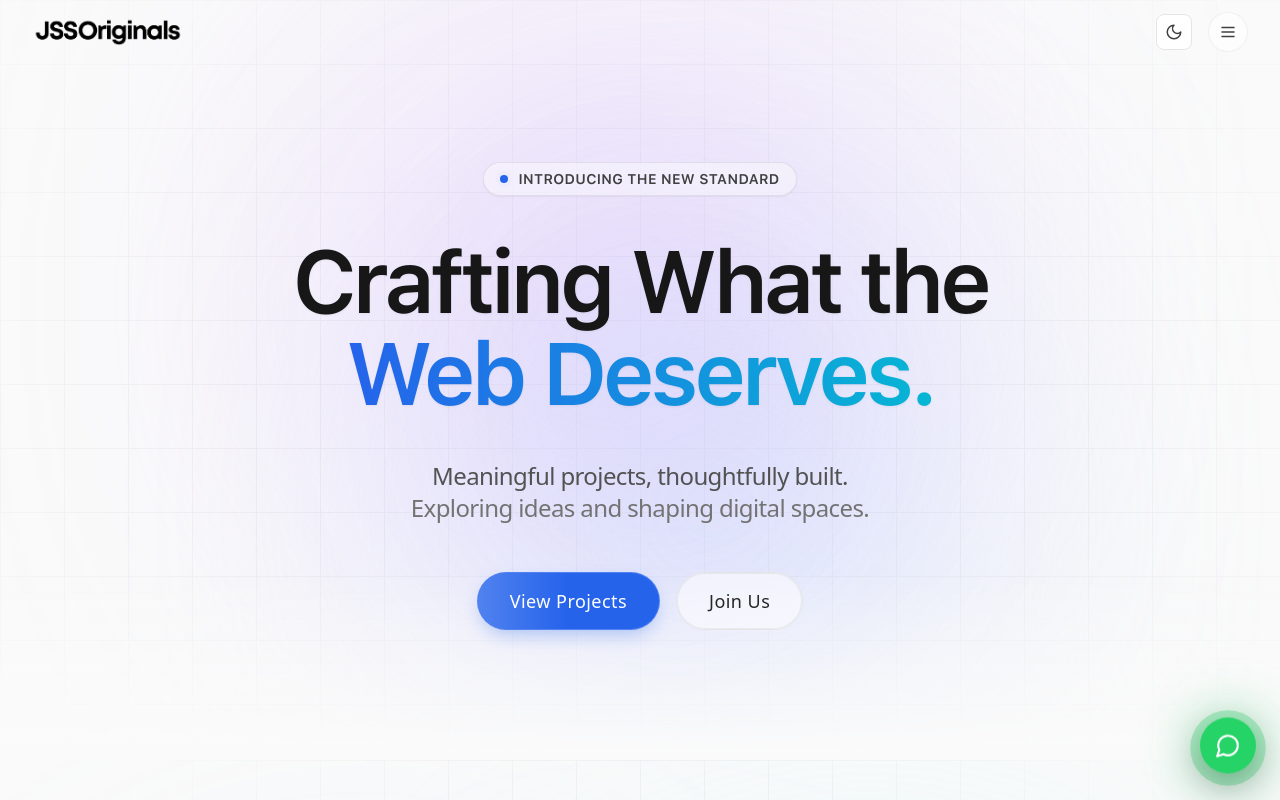
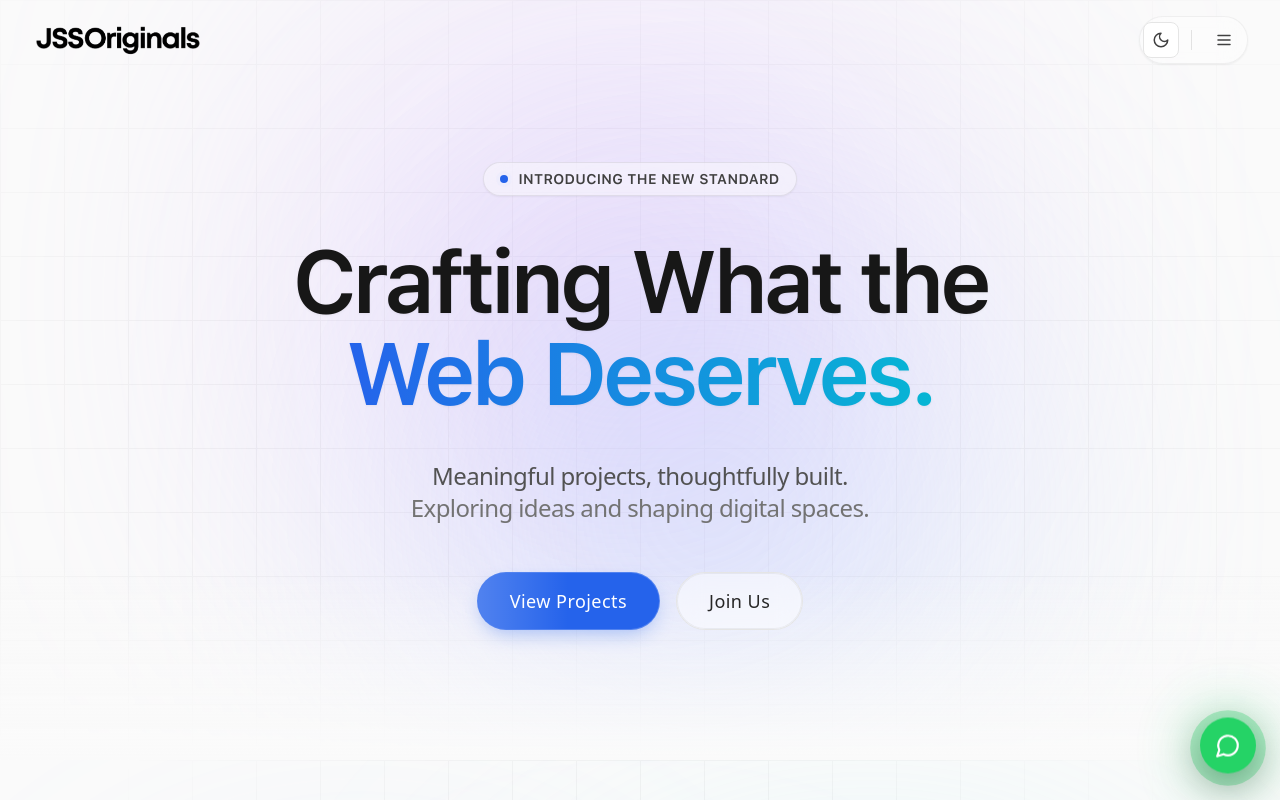
Before and after one commit to jitendra-math/Agency-Website, a Next.js app: page / in a window 1280 px wide. Shown: the top 800 px of the page. Built offline with nearby package versions, Linux system fonts and the light colour scheme; a web font is replaced by a local one.

Commit message:
Multi-file update via Repo Manager

```diff
--- a/src/components/layout/Navbar.js
+++ b/src/components/layout/Navbar.js
@@ -15,7 +15,7 @@ export default function Navbar() {
 
   useEffect(() => {
     const handleScroll = () => {
-      // Triggering the glass effect slightly earlier for a smoother feel
+      // Triggering the glass effect perfectly as user starts scrolling
       setScrolled(window.scrollY > 10);
     };
 
@@ -29,18 +29,28 @@ export default function Navbar() {
         className={cn(
           "fixed top-0 left-0 right-0 z-50 w-full transition-all duration-500 ease-out",
           scrolled
-            ? "bg-white/50 dark:bg-[#050505]/40 backdrop-blur-2xl shadow-sm border-b border-black/5 dark:border-white/5"
-            : "bg-transparent border-b border-transparent"
+            ? "bg-white/50 dark:bg-[#050505]/50 backdrop-blur-2xl shadow-[0_4px_30px_rgba(0,0,0,0.03)] dark:shadow-[0_4px_30px_rgba(255,255,255,0.01)]"
+            : "bg-transparent"
         )}
       >
+        {/* ===================================== */}
+        {/* PREMIUM GRADIENT BOTTOM EDGE */}
+        {/* ===================================== */}
+        <div
+          className={cn(
+            "absolute bottom-0 left-0 right-0 h-px bg-gradient-to-r from-transparent via-black/10 dark:via-white/10 to-transparent transition-opacity duration-500 ease-out",
+            scrolled ? "opacity-100" : "opacity-0"
+          )}
+        />
+
         <div
           className="
-          mx-auto flex h-16 max-w-7xl items-center
+          mx-auto flex h-16 sm:h-20 max-w-7xl items-center
           justify-between px-4 sm:px-6 lg:px-8
         "
         >
           {/* ===================================== */}
-          {/* LOGO - Slightly Larger & Perfectly Centered Vertically */}
+          {/* LOGO - Slightly Larger & Pixel-Perfect Centered */}
           {/* ===================================== */}
           <Link
             href="/"
@@ -50,41 +60,56 @@ export default function Navbar() {
             <Image
               src="/logo-black.png"
               alt="JSS Originals"
-              width={160} // Slightly increased logical width
-              height={48} // Slightly increased logical height
+              width={180}
+              height={54}
               priority
-              className="h-7 sm:h-[1.85rem] w-auto dark:hidden transition-transform duration-500 ease-out group-hover:scale-105"
+              className="h-8 sm:h-[2.1rem] w-auto dark:hidden transition-transform duration-500 ease-out group-hover:scale-105"
             />
 
             {/* Dark logo */}
             <Image
               src="/logo-white.png"
               alt="JSS Originals"
-              width={160}
-              height={48}
+              width={180}
+              height={54}
               priority
-              className="hidden h-7 sm:h-[1.85rem] w-auto dark:block transition-transform duration-500 ease-out group-hover:scale-105"
+              className="hidden h-8 sm:h-[2.1rem] w-auto dark:block transition-transform duration-500 ease-out group-hover:scale-105"
             />
           </Link>
 
           {/* ===================================== */}
-          {/* CONTROLS (Right Side) */}
+          {/* CONTROLS - "The Unified Glass Island" */}
           {/* ===================================== */}
-          <div className="flex items-center gap-3 sm:gap-4">
-            <ThemeToggle />
+          <div
+            className="
+            flex items-center gap-1 sm:gap-2 p-1
+            rounded-full
+            bg-white/40 dark:bg-white/[0.03]
+            ring-1 ring-inset ring-black/5 dark:ring-white/10
+            backdrop-blur-md
+            shadow-sm
+            transition-all duration-300
+            hover:bg-white/60 dark:hover:bg-white/[0.06]
+          "
+          >
+            {/* Theme Toggle Button */}
+            <div className="scale-90 sm:scale-100">
+              <ThemeToggle />
+            </div>
 
+            {/* Subtle Inner Divider */}
+            <div className="w-px h-5 bg-black/10 dark:bg-white/10 mx-0.5 sm:mx-1" />
+
+            {/* Menu Button */}
             <button
               onClick={() => setMenuOpen(true)}
               aria-label="Open Menu"
               className="
-              group flex h-10 w-10 items-center justify-center
+              group flex h-9 w-9 sm:h-10 sm:w-10 items-center justify-center
               rounded-full
-              border border-black/5 dark:border-white/10
-              bg-white/60 dark:bg-neutral-900/60
-              backdrop-blur-md
+              bg-transparent
               transition-all duration-300 ease-out
-              hover:bg-white dark:hover:bg-neutral-800
-              hover:shadow-sm
+              hover:bg-black/5 dark:hover:bg-white/10
               active:scale-95
             "
             >
```
